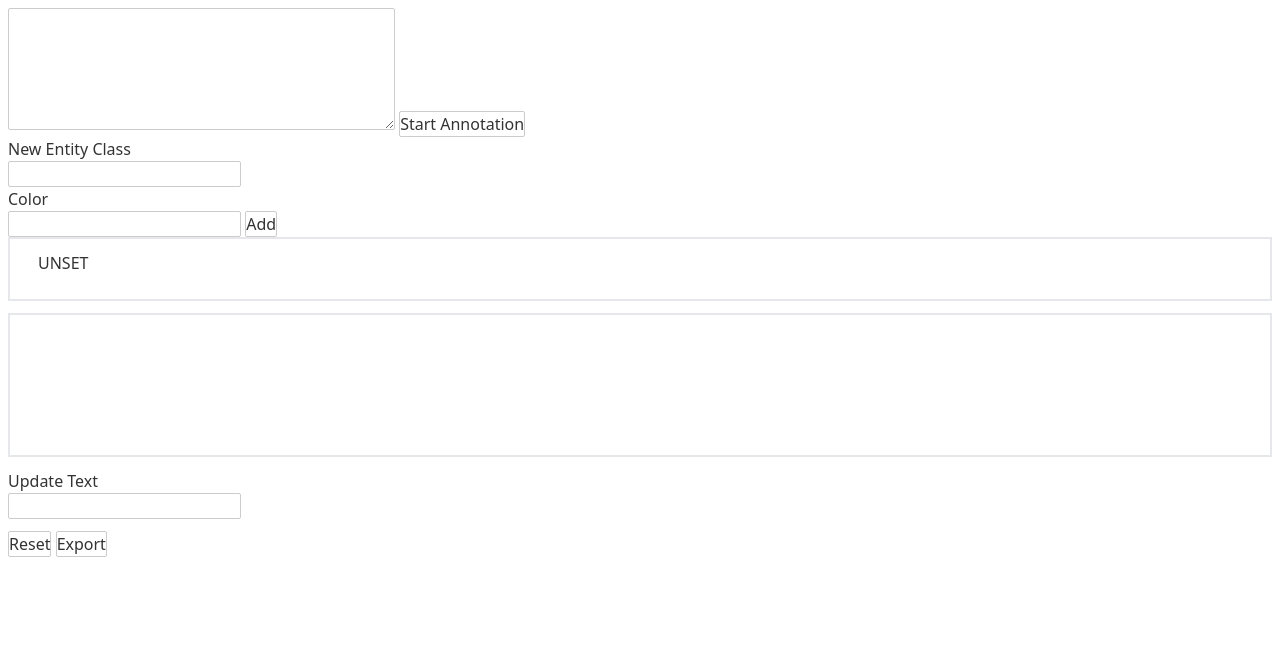
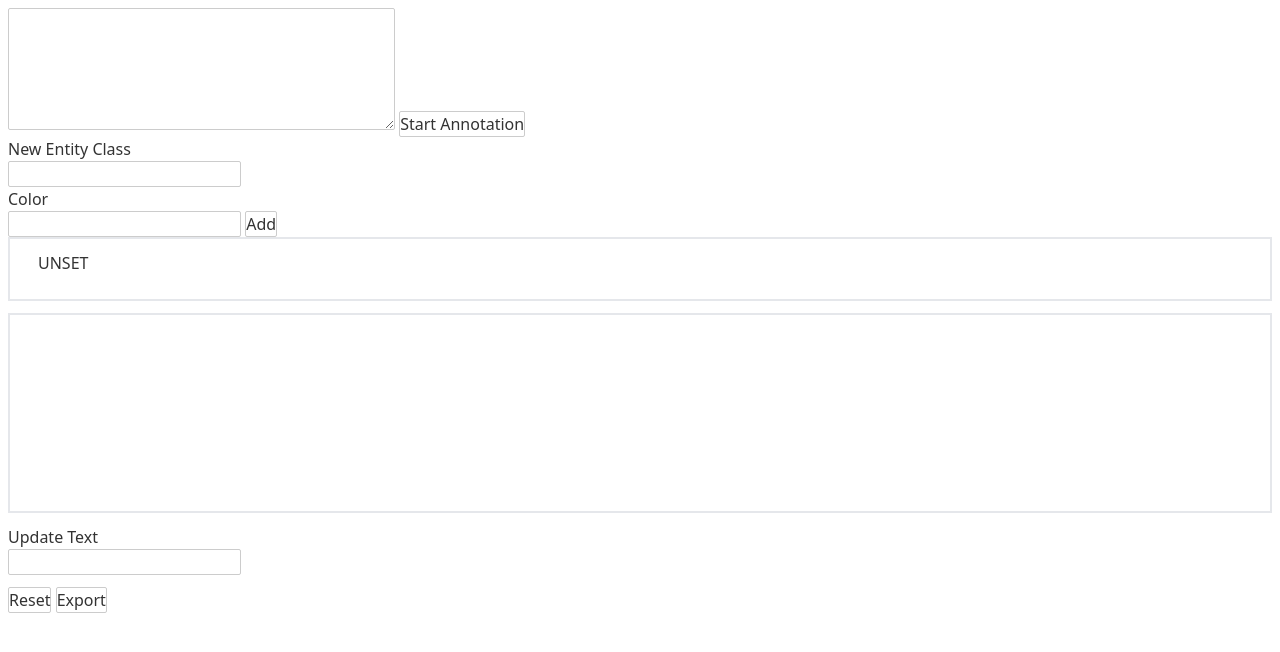
Before and after one commit to dimitriirfan/ner-annotation-tool, a Svelte app: page / in a window 1280 px wide. Shown: the top 652 px of the page. Built offline with nearby package versions, Linux system fonts and the light colour scheme.

Commit message:
readme: added sample

```diff
--- a/src/Annotator.svelte
+++ b/src/Annotator.svelte
@@ -98,9 +98,9 @@
 			{/each}
 		</p>
 	</div>
-	<div class="h-36 min-h-full border-2 mb-3 p-3">
+	<div class="wrapper-annotator border-2 mb-3 p-3">
 	{#if ready}
-		<p class="sentence leading-loose">
+		<p class="sentence leading-10">
 			{#each data.words as word, i}
             <span on:click|stopPropagation={handleShowEntity} class="word-text rounded mx-3 px-1 py-2" class:entity={word.class !== "UNSET"} style="background-color: {entities[word.class].color}" >
 				<span on:click={() => handleEntityClick(i)}>{word.word + " "}</span>
@@ -136,6 +136,9 @@
 </div>
 
 <style>
+    .wrapper-annotator {
+        min-height: 200px;
+    }
 	.sentence {
 		display: inline;
 		gap: 1em;
```
Also changed, not shown: sample.PNG (added), 1 other file (tests, documents, lock files or other folders).
